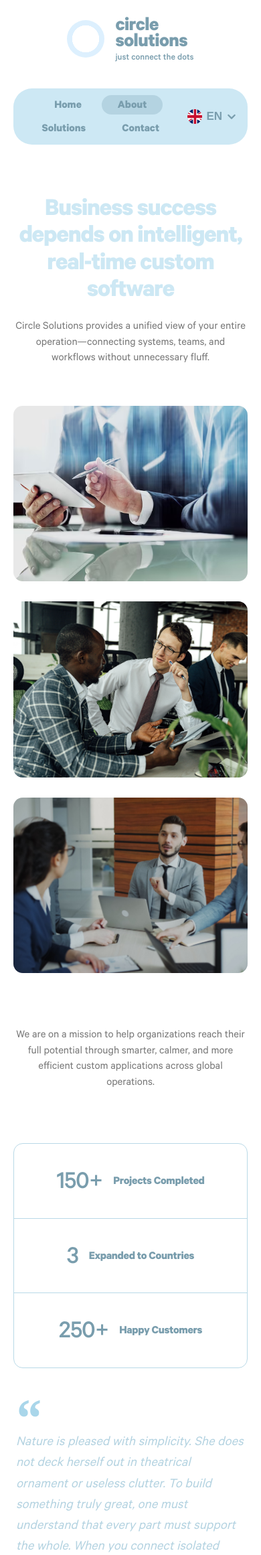
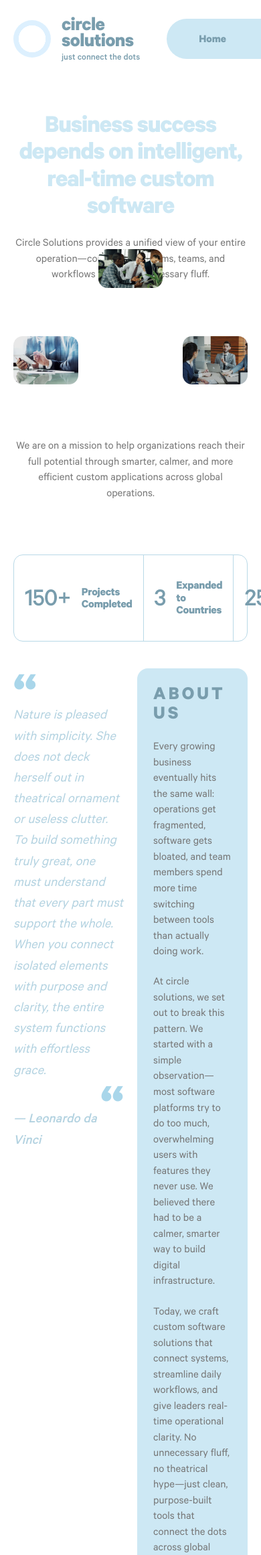
Before and after one commit to anos0k/Circle_Solutions, a PHP site: page /about.html in a window 390 px wide; the page is wider, and only the part inside the window is pictured. Shown: the top 2322 px of that part at 67% size. Run offline with PHP 8.4, Linux system fonts and the light colour scheme.

Commit message:
about update

```diff
--- a/about.html
+++ b/about.html
@@ -97,12 +97,12 @@
         <section class="about-split">
             <div class="container">
 
-                <blockquote class="quote">
+                <div class="DaVinci">
                     <span class="quote-mark">“</span>
                     <p>Nature is pleased with simplicity. She does not deck herself out in theatrical ornament or useless clutter. To build something truly great, one must understand that every part must support the whole. When you connect isolated elements with purpose and clarity, the entire system functions with effortless grace.</p>
                     <span class="quote-mark last-mark">“</span>
-                    <cite>— Leonardo da Vinci</cite>
-                </blockquote>
+                    <h2>— Leonardo da Vinci</h2>
+                </div>
 
                 <article class="about-card">
                     <div class="about-card__head">
--- a/about_nl.html
+++ b/about_nl.html
@@ -97,12 +97,12 @@
         <section class="about-split">
             <div class="container">
 
-                <blockquote class="quote">
+                <div class="DaVinci">
                     <span class="quote-mark">“</span>
                     <p>De natuur houdt van eenvoud. Ze tooit zich niet met theatrale versiering of nutteloze rommel. Om iets werkelijk groots te bouwen, moet je begrijpen dat elk onderdeel het geheel moet ondersteunen. Wanneer je losse elementen met doel en helderheid met elkaar verbindt, werkt het hele systeem met moeiteloze gratie.</p>
                     <span class="quote-mark last-mark">“</span>
-                    <cite>— Leonardo da Vinci</cite>
-                </blockquote>
+                    <h2>— Leonardo da Vinci</h2>
+                </div>
 
                 <article class="about-card">
                     <div class="about-card__head">
--- a/assets/css/about.css
+++ b/assets/css/about.css
@@ -124,14 +124,10 @@
     align-items: start;
 }
 
-.quote {
-    padding: 0 clamp(0px, 1vw, 12px);
-}
 
 .quote-mark {
     display: block;
     height: clamp(2.6rem, 4vw, 3.6rem);
-    font-family: Georgia, "Times New Roman", serif;
     font-size: clamp(5rem, 8vw, 7.5rem);
     font-weight: 700;
     line-height: 0.85;
@@ -142,14 +138,13 @@
     display: block;
     text-align: end;
     height: clamp(2.6rem, 4vw, 3.6rem);
-    font-family: Georgia, "Times New Roman", serif;
     font-size: clamp(5rem, 8vw, 7.5rem);
     font-weight: 700;
     line-height: 0.85;
     color: var(--brand);
 }
 
-.quote p {
+.DaVinci p {
     max-width: none;
     margin-top: 12px;
     font-style: italic;
@@ -158,7 +153,7 @@
     color: var(--brand-strong);
 }
 
-.quote cite {
+.DaVinci h2 {
     display: block;
     font-style: italic;
     font-size: clamp(1.3rem, 2.2vw, 2rem);
@@ -396,73 +391,3 @@
 .one h2 span {
     color: var(--brand);
 }
-
-
-
-@media (max-width: 900px) {
-    .about-split .container,
-    .vm-grid {
-        grid-template-columns: 1fr;
-    }
-
-    .team-grid {
-        grid-template-columns: 1fr 1fr;
-    }
-
-
-    .values-map {
-        aspect-ratio: auto;
-        display: flex;
-        flex-direction: column;
-        align-items: center;
-        gap: 20px;
-    }
-
-    .values-lines {
-        display: none;
-    }
-
-    .values-map .value-node {
-        position: relative;
-        left: auto;
-        top: auto;
-        transform: none;
-        width: min(100%, 380px);
-        padding: 36px;
-    }
-
-    .values-map .value-node h3 { font-size: 1.8rem; }
-    .values-map .value-node p  { font-size: 1rem; }
-}
-
-@media (max-width: 700px) {
-    .about-us-pictures .container {
-        grid-template-columns: 1fr;
-    }
-
-    .about-us-pictures .container img.upper {
-        transform: none;
-        aspect-ratio: 4 / 3;
-    }
-
-    .aboutfirst {
-        padding-bottom: 20px;
-    }
-
-    .achivments .container {
-        grid-template-columns: 1fr;
-    }
-
-    .achivments .container div {
-        border-right: none;
-        border-bottom: 1.5px solid var(--line-soft);
-    }
-
-    .achivments .container div:last-child {
-        border-bottom: none;
-    }
-
-    .team-grid {
-        grid-template-columns: 1fr;
-    }
-}
--- a/assets/css/general.css
+++ b/assets/css/general.css
@@ -390,29 +390,3 @@ section {
 .lang:focus-within .lang-btn__chevron {
     transform: rotate(180deg);
 }
-
-
-@media (max-width: 900px) {
-    .header-container {
-        flex-wrap: wrap;
-        justify-content: center;
-    }
-    .nav-pill {
-        flex: 1 1 100%;
-        max-width: none;
-    }
-}
-
-@media (max-width: 600px) {
-    .nav-pill {
-        height: auto;
-        flex-wrap: wrap;
-        justify-content: center;
-        padding: 10px 16px;
-        border-radius: 28px;
-    }
-    .nav {
-        flex-wrap: wrap;
-        gap: 6px;
-    }
-}
```
